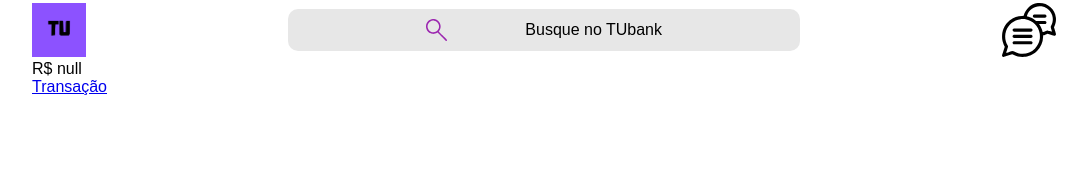
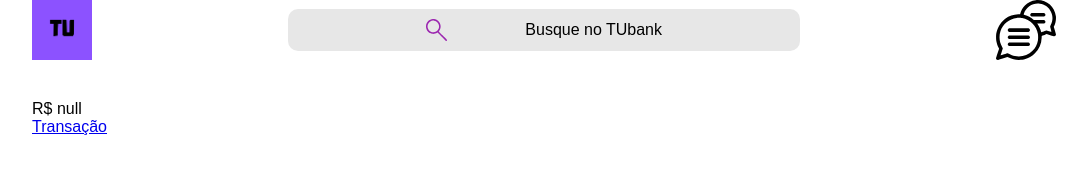
Before and after one commit to GuilhermeAugustoSantana/TUBANK, a plain HTML site: page index.html in a window 1280 px wide. Shown: the whole page, without its empty margins (96-1183 px from the left). Drawn offline with Linux system fonts and the light colour scheme.

Commit message:
fiz o menu ficar fixo, e deci o resto da pagina para baixo para não ficar em cima do menu

```diff
--- a/assets/style/style.css
+++ b/assets/style/style.css
@@ -14,9 +14,17 @@ body{
 }
 
 .secao-topo{
+	position: fixed;
 	width: 100vw;
 	height: 60px;
+	background-color: #fff;
+}
 
+.secao-conteudo{
+	width: 100vw;
+	position: absolute;
+	z-index: -1;
+	top: 100px
 }
 
 .conteudo-topo{
@@ -38,7 +46,7 @@ body{
 }
 
 .img-topo{
-	height: 90%;
+	height: 100%;
 }
 
 .img-lupa{
--- a/index.html
+++ b/index.html
@@ -23,8 +23,8 @@
       </section>
    </header>
 
+   <section class="secao-conteudo">
       <section class="secao">
-
          <div class="saldo">R$ 00,00</div>
          <section class="botao-container">
             <a class="botao-transacao" href="transacao.html">Transação</a>
@@ -34,7 +34,7 @@
       <section class="secao">
 
       </section>
-
+   </section>
    <script src="assets/script/main.js"></script>
 </body>
 
```
Lines whose indentation alone changed are shown as unchanged.
